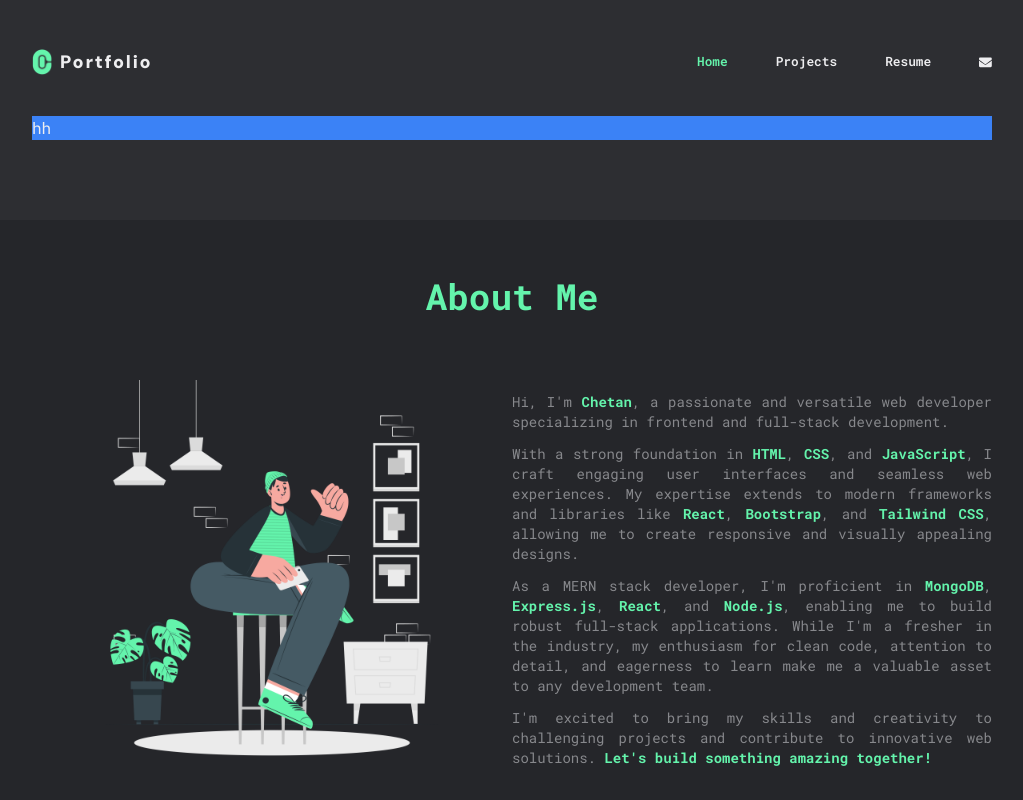
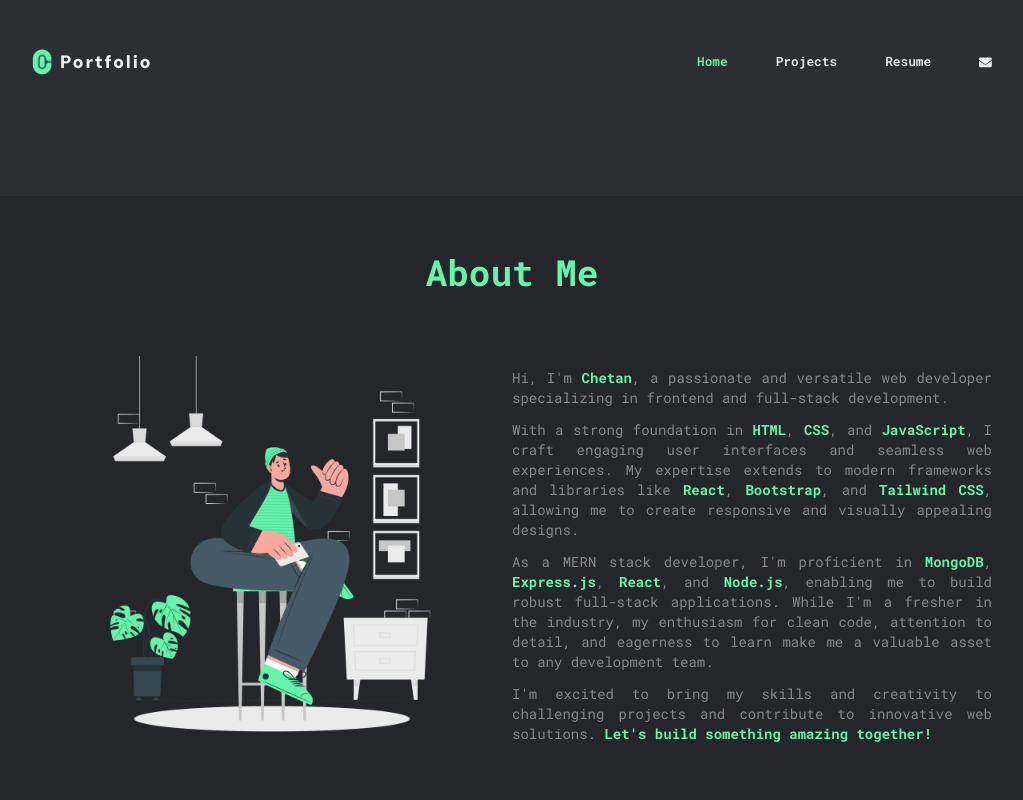
Before and after one commit to Chetan-B9/cb-portfolio, a React (Vite) app in the folder cb-portfolio/: page / in a window 1280 px wide. Shown: the top 800 px of the page, without its empty margins (128-1151 px from the left). Built offline with nearby package versions, Linux system fonts and the light colour scheme; no server answers.

Commit message:
Fix test: 15

```diff
--- a/cb-portfolio/src/Components/Home/Home.jsx
+++ b/cb-portfolio/src/Components/Home/Home.jsx
@@ -94,9 +94,9 @@ function Home() {
       <section
         className={` px-8 py-5 md:py-10 md:px-20 lg:px-40  flex flex-col `}
       >
-        <div className="bg-blue-500" style={{width: "100vw !important"}}>
+        {/* <div className="bg-blue-500">
           hh
-        </div>
+        </div> */}
         {/* <div className="container h-fit lg:h-[calc(100vh-12rem)] grid grid-cols-1 lg:grid-cols-2 gap-5 md:gap-8">
           <div
             className={`${homeStyle.image_part} h-full flex justify-center items-center`}
```
